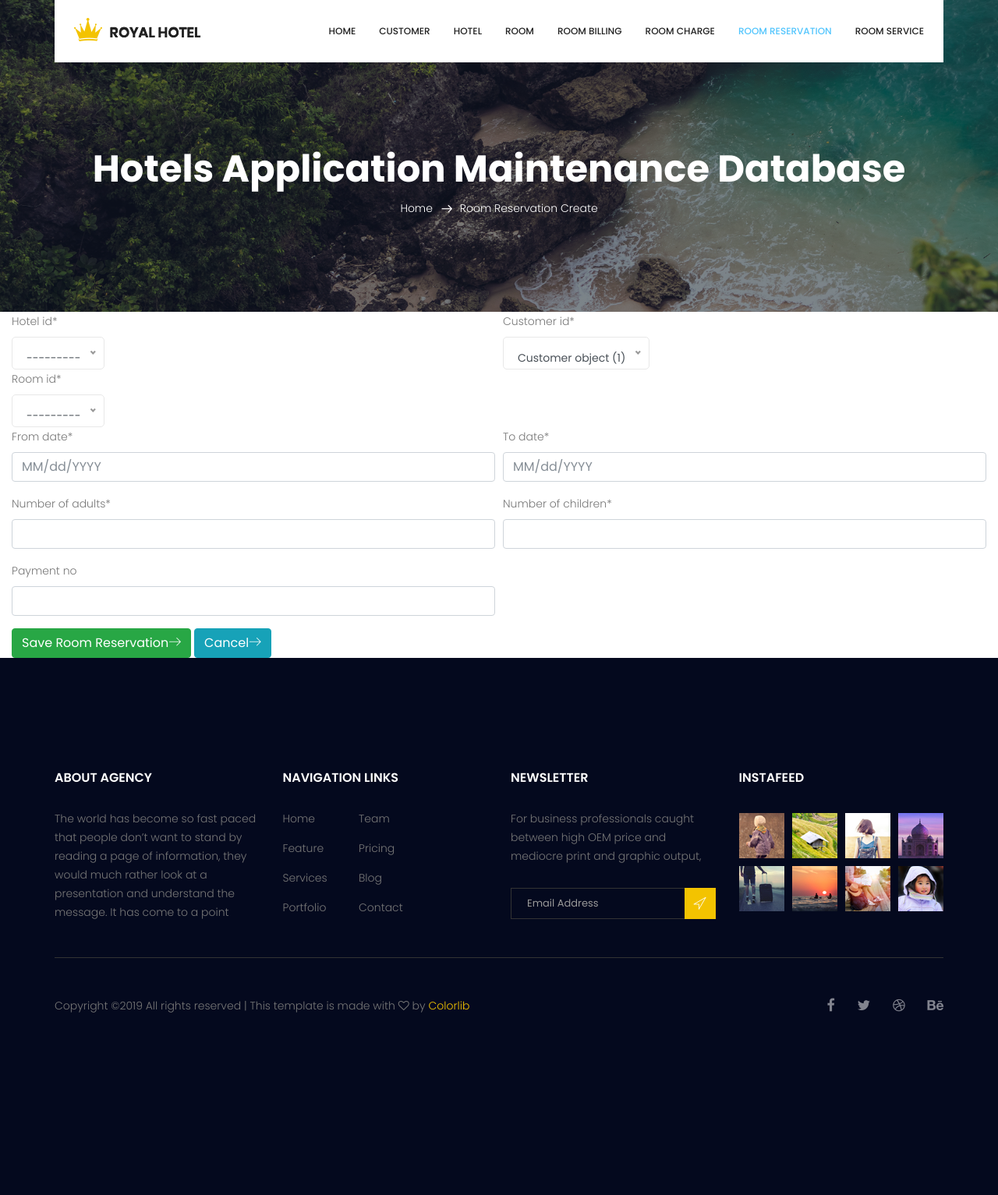
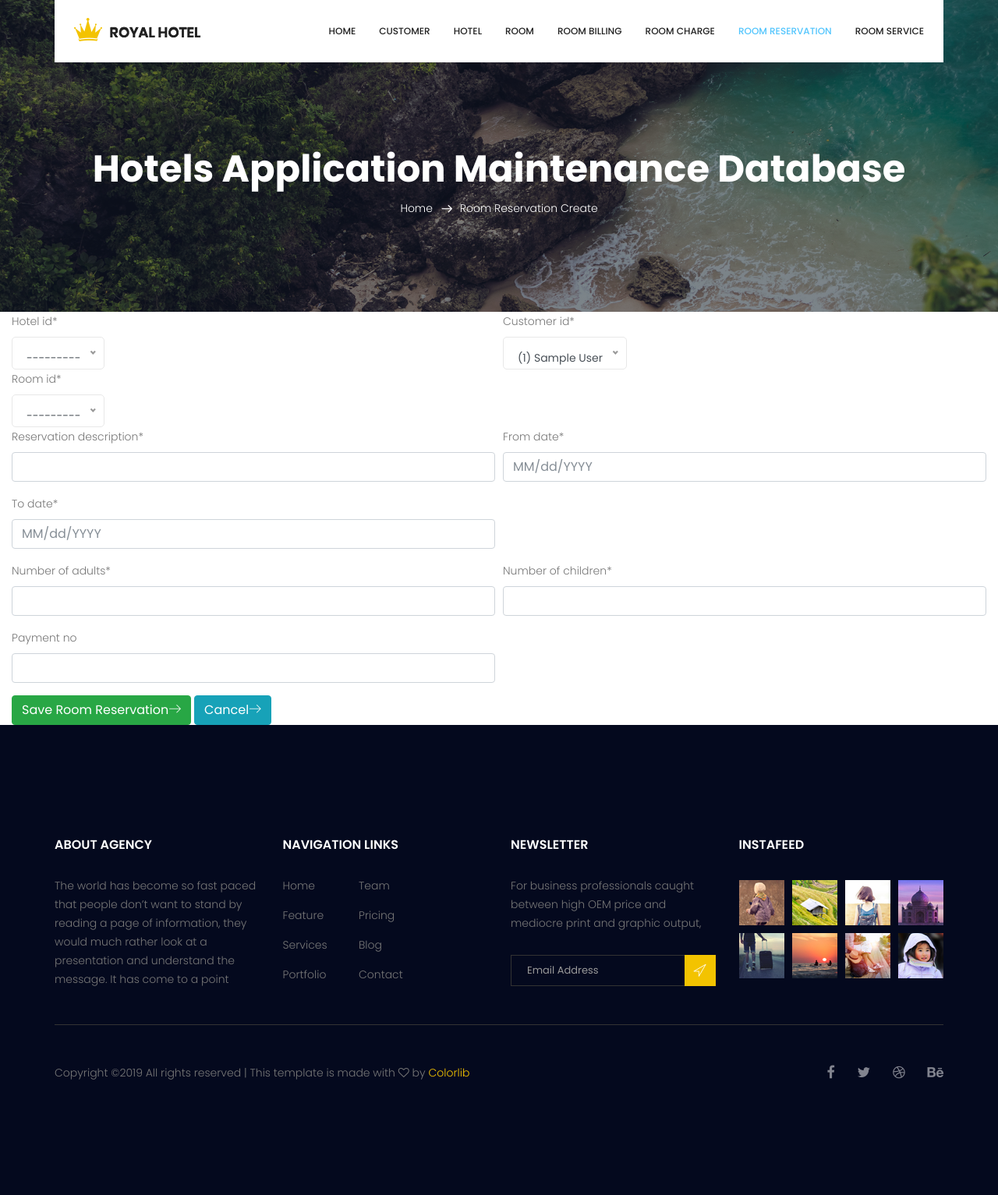
Before and after one commit to hbono2019/HotelProjects, a Django app: page /HotelsAppCRUD/Reservation/create/ in a window 1280 px wide. Shown: the whole page at 78% size. Before the commit the page ends 1299 px from the top, so only its background shows below. Run offline with Django 3.2, Linux system fonts and the light colour scheme; tables that the repository leaves empty hold one stand-in row (values such as "Sample post"); some libraries are stand-ins or nearby versions.

Commit message:
Sixty Fifth Release added extra features for the FK now displayed correctly
Signed-off-by: hbono2019 <D18129993@mytudublin.ie>

```diff
--- a/HotelsAppCRUD/forms.py
+++ b/HotelsAppCRUD/forms.py
@@ -30,7 +30,7 @@
 class RoomReservationForm(ModelForm):
     class Meta:
         model = RoomReservation
-        fields = ['hotel_id', 'customer_id', 'room_id', 'from_date', 'to_date', 'number_of_adults',
+        fields = ['hotel_id', 'customer_id', 'room_id', 'reservation_description', 'from_date', 'to_date', 'number_of_adults',
                   'number_of_children', 'payment_no']
         widgets = {
           'from_date': DateInput(format='%m/%d/%Y', attrs={'class': "input", 'placeholder': "MM/dd/YYYY", 'data-mask': "##/##/####"}),
--- a/HotelsAppCRUD/templates/HotelsAppCRUD/Reservation/room_reservation_create.html
+++ b/HotelsAppCRUD/templates/HotelsAppCRUD/Reservation/room_reservation_create.html
@@ -96,6 +96,9 @@
      </div>
 	</div>
 	<div class="form-row">
+	  <div class="form-group col-md-6 mb-0">
+        {{ form.reservation_description|as_crispy_field }}
+      </div>
 	  <div class="form-group col-md-6 mb-0">
         {{ form.from_date|as_crispy_field }}
       </div>
--- a/HotelsAppCRUD/templates/HotelsAppCRUD/Reservation/room_reservation_delete.html
+++ b/HotelsAppCRUD/templates/HotelsAppCRUD/Reservation/room_reservation_delete.html
@@ -66,7 +66,7 @@
 <div class="container-fluid">
 <form action="" method="POST">
     {% csrf_token %}
-    <h1>Confirm Delete the following "{{ object.reservation_id }} {{ object.room_number }} {{ object.from_date }} {{ object.to_date }}"</h1>
+    <h1>Confirm Delete the following "{{ object.reservation_id }} {{ object.reservation_description }} {{ object.room_number }} {{ object.from_date }} {{ object.to_date }}"</h1>
     <p><input type='Submit' value='Yes'/><a href="../"> Cancel</a></p>
 </form>
 </div>
--- a/HotelsAppCRUD/templates/HotelsAppCRUD/Reservation/room_reservation_detail.html
+++ b/HotelsAppCRUD/templates/HotelsAppCRUD/Reservation/room_reservation_detail.html
@@ -68,6 +68,7 @@
   <p><strong>Hotel Id:</strong> {{ roomreservation.hotel_id }}</p>
   <p><strong>Customer Id:</strong> {{ roomreservation.customer_id }}</p>
   <p><strong>Room Id:</strong> {{ roomreservation.room_id }}</p>
+  <p><strong>Reservation Description:</strong> {{ roomreservation.reservation_description }}</p>
   <p><strong>From Date:</strong> {{ roomreservation.from_date }}</p>
   <p><strong>To Date:</strong> {{ roomreservation.to_date }}</p>
   <p><strong>Payment No:</strong> {{ roomreservation.payment_no }}</p>
--- a/HotelsAppCRUD/templates/HotelsAppCRUD/Reservation/room_reservation_list.html
+++ b/HotelsAppCRUD/templates/HotelsAppCRUD/Reservation/room_reservation_list.html
@@ -76,6 +76,7 @@
            <th scope="col1">Hotel Id</th>
            <th scope="col2">Customer Id</th>
            <th scope="col3">Room Id</th>
+           <th scope="col4">Reservation Description</th>
            <th scope="col5">Reserved from Date</th>
            <th scope="col6">Reserved to Date</th>
            <th scope="col7">Number of Adults</th>
@@ -89,6 +90,7 @@
                <td>{{ reservation.hotel_id}}</td>
                <td>{{ reservation.customer_id}}</td>
                <td>{{ reservation.room_id}}</td>
+               <td>{{ reservation.reservation_description}}</td>
                <td>{{ reservation.from_date}}</td>
                <td>{{ reservation.to_date}}</td>
                <td>{{ reservation.number_of_adults}}</td>
--- a/HotelsAppCRUD/templates/HotelsAppCRUD/Reservation/room_reservation_public_create.html
+++ b/HotelsAppCRUD/templates/HotelsAppCRUD/Reservation/room_reservation_public_create.html
@@ -96,6 +96,9 @@
      </div>
 	</div>
 	<div class="form-row">
+	  <div class="form-group col-md-6 mb-0">
+        {{ form.reservation_description|as_crispy_field }}
+      </div>
 	  <div class="form-group col-md-6 mb-0">
         {{ form.from_date|as_crispy_field }}
       </div>
--- a/HotelsAppCRUD/templates/HotelsAppCRUD/Reservation/room_reservation_public_detail.html
+++ b/HotelsAppCRUD/templates/HotelsAppCRUD/Reservation/room_reservation_public_detail.html
@@ -68,6 +68,7 @@
   <p><strong>Hotel Id:</strong> {{ roomreservation.hotel_id }}</p>
   <p><strong>Customer Id:</strong> {{ roomreservation.customer_id }}</p>
   <p><strong>Room Id:</strong> {{ roomreservation.room_id }}</p>
+  <p><strong>Reservation Description:</strong> {{ roomreservation.reservation_description }}</p>
   <p><strong>From Date:</strong> {{ roomreservation.from_date }}</p>
   <p><strong>To Date:</strong> {{ roomreservation.to_date }}</p>
   <p><strong>Payment No:</strong> {{ roomreservation.payment_no }}</p>
--- a/HotelsAppCRUD/templates/HotelsAppCRUD/Reservation/room_reservation_public_list.html
+++ b/HotelsAppCRUD/templates/HotelsAppCRUD/Reservation/room_reservation_public_list.html
@@ -76,6 +76,7 @@
            <th scope="col1">Hotel Id</th>
            <th scope="col2">Customer Id</th>
            <th scope="col3">Room Id</th>
+           <th scope="col4">Reservation Description</th>
            <th scope="col5">Reserved from Date</th>
            <th scope="col6">Reserved to Date</th>
            <th scope="col7">Number of Adults</th>
@@ -89,6 +90,7 @@
                <td>{{ reservation.hotel_id}}</td>
                <td>{{ reservation.customer_id}}</td>
                <td>{{ reservation.room_id}}</td>
+               <td>{{ reservation.reservation_description}}</td>
                <td>{{ reservation.from_date}}</td>
                <td>{{ reservation.to_date}}</td>
                <td>{{ reservation.number_of_adults}}</td>
--- a/HotelsAppCRUD/templates/HotelsAppCRUD/Reservation/room_reservation_public_update.html
+++ b/HotelsAppCRUD/templates/HotelsAppCRUD/Reservation/room_reservation_public_update.html
@@ -96,6 +96,9 @@
      </div>
 	</div>
 	<div class="form-row">
+	  <div class="form-group col-md-6 mb-0">
+        {{ form.reservation_description|as_crispy_field }}
+      </div>
 	  <div class="form-group col-md-6 mb-0">
         {{ form.from_date|as_crispy_field }}
       </div>
--- a/HotelsAppCRUD/templates/HotelsAppCRUD/Reservation/room_reservation_update.html
+++ b/HotelsAppCRUD/templates/HotelsAppCRUD/Reservation/room_reservation_update.html
@@ -96,6 +96,9 @@
      </div>
 	</div>
 	<div class="form-row">
+	  <div class="form-group col-md-6 mb-0">
+        {{ form.reservation_description|as_crispy_field }}
+      </div>
 	  <div class="form-group col-md-6 mb-0">
         {{ form.from_date|as_crispy_field }}
       </div>
--- a/HotelsAppCRUD/views.py
+++ b/HotelsAppCRUD/views.py
@@ -58,11 +58,11 @@
     form_class = CustomerForm
     def create_customer(request):
         if request.method == "POST":
-            form=CustomerForm(request.POST)
+            form = CustomerForm(request.POST)
             if form.is_valid():
                customer_item = form.save(commit=False)
                customer_item.save()
-               return redirect('/Customers/'+ str(customer_item.id)+ '/')
+               return redirect('HotelsAppCRUD:customer_index')
         else:
             form = CustomerForm()
             context = {'form': form}
@@ -89,12 +89,12 @@
     form_class = CustomerForm
     model = Customer
     def update_customer(request, id=None):
-        item = get_object_or_404(Hotel, id=id)
-        form = HotelForm(request.POST or None, instance=item)
+        item = get_object_or_404(Customer, id=id)
+        form = CustomerForm(request.POST or None, instance=item)
         if form.is_valid():
            customer_item = form.save(commit=False)
            customer_item.save()
-           return redirect('/Customers/' + str(customer_item.id) + '/')
+           return redirect('HotelsAppCRUD:customer_index')
         context = {'form': form}
         return render(request, template_name, context)
 
@@ -120,7 +120,7 @@
             if form.is_valid():
                hotel_item = form.save(commit=False)
                hotel_item.save()
-               return redirect('/Hotels/'+ str(hotel_item.id)+ '/')
+               return redirect('HotelsAppCRUD:hotel_index')
         else:
             form = HotelForm()
             context = {'form': form}
@@ -152,7 +152,7 @@
         if form.is_valid():
             hotel_item = form.save(commit=False)
             hotel_item.save()
-            return redirect('/Hotels/' + str(hotel_item.id) + '/')
+            return redirect('HotelsAppCRUD:hotel_index')
         context = {'form': form}
         return render(request, template_name, context)
 
@@ -171,14 +171,14 @@
 
 class RoomCreate(CreateView):
     template_name = "HotelsAppCRUD/Rooms/room_create.html"
-    form_class =  RoomForm
+    form_class = RoomForm
     def create_room(request):
         if request.method == "POST":
-            form=RoomForm(request.POST)
+            form = RoomForm(request.POST)
             if form.is_valid():
                room_item = form.save(commit=False)
                room_item.save()
-               return redirect('/Rooms/'+ str(room_item.id)+ '/')
+               return redirect('HotelsAppCRUD:room_index')
         else:
             form = RoomForm()
             context = {'form': form}
@@ -210,7 +210,7 @@
         if form.is_valid():
             room_item = form.save(commit=False)
             room_item.save()
-            return redirect('/Hotels/' + str(room_item.id) + '/')
+            return redirect('HotelsAppCRUD:room_index')
         context = {'form': form}
         return render(request, template_name, context)
 
@@ -236,7 +236,7 @@
             if form.is_valid():
                reservation_item = form.save(commit=False)
                reservation_item.save()
-               return redirect('/Hotels/'+ str(reservation_item.id)+ '/')
+               return redirect('HotelsAppCRUD:rooms_reservation_index')
         else:
             form =RoomReservationForm()
             context = {'form': form}
@@ -248,11 +248,11 @@
     form_class = RoomReservationForm
     def create_reservation(request):
         if request.method == "POST":
-            form=RoomReservationForm(request.POST)
+            form = RoomReservationForm(request.POST)
             if form.is_valid():
                reservation_item = form.save(commit=False)
                reservation_item.save()
-               return redirect('/Hotels/'+ str(reservation_item.id)+ '/')
+               return redirect('HotelsAppCRUD:rooms_reservation_public_index')
         else:
             form =RoomReservationForm()
             context = {'form': form}
@@ -296,7 +296,7 @@
         if form.is_valid():
             reservation_item = form.save(commit=False)
             reservation_item.save()
-            return redirect('/Hotels/' + str(reservation_item.id) + '/')
+            return redirect('HotelsAppCRUD:rooms_reservation_index')
         context = {'form': form}
         return render(request, template_name, context)
 
@@ -311,7 +311,7 @@
         if form.is_valid():
             reservation_item = form.save(commit=False)
             reservation_item.save()
-            return redirect('/Hotels/' + str(reservation_item.id) + '/')
+            return redirect('HotelsAppCRUD:rooms_reservation_public_index')
         context = {'form': form}
         return render(request, template_name, context)
 
@@ -337,7 +337,7 @@
             if form.is_valid():
                service_item = form.save(commit=False)
                service_item.save()
-               return redirect('/Hotels/'+ str(service_item.id)+ '/')
+               return redirect('HotelsAppCRUD:rooms_service_index')
         else:
             form = RoomServiceForm()
             context = {'form': form}
@@ -368,7 +368,7 @@
         if form.is_valid():
             service_item = form.save(commit=False)
             service_item.save()
-            return redirect('/Hotels/' + str(service_item.id) + '/')
+            return redirect('HotelsAppCRUD:rooms_service_index')
         context = {'form': form}
         return render(request, template_name, context)
 
@@ -394,7 +394,7 @@
             if form.is_valid():
                charge_item = form.save(commit=False)
                charge_item.save()
-               return redirect('/Hotels/'+ str(charge_item.id)+ '/')
+               return redirect('HotelsAppCRUD:rooms_charge_index')
         else:
             form = RoomChargesForm()
             context = {'form': form}
@@ -425,7 +425,7 @@
         if form.is_valid():
             charge_item = form.save(commit=False)
             charge_item.save()
-            return redirect('/Hotels/' + str(charge_item.id) + '/')
+            return redirect('HotelsAppCRUD:rooms_charge_index')
         context = {'form': form}
         return render(request, template_name, context)
 
@@ -451,7 +451,7 @@
             if form.is_valid():
                billing_item = form.save(commit=False)
                billing_item.save()
-               return redirect('/Hotels/'+ str(billing_item.id)+ '/')
+               return redirect('HotelsAppCRUD:rooms_billing_index')
         else:
             form = RoomBillingForm()
             context = {'form': form}
@@ -478,11 +478,11 @@
     model = RoomBilling
     def update_billing(request, id=None):
         item = get_object_or_404(Hotel, id=id)
-        form =RoomBillingForm(request.POST or None, instance=item)
+        form = RoomBillingForm(request.POST or None, instance=item)
         if form.is_valid():
             billing_item = form.save(commit=False)
             billing_item.save()
-            return redirect('/Hotels/' + str(billing_item.id) + '/')
+            return redirect('HotelsAppCRUD:rooms_billing_index')
         context = {'form': form}
         return render(request, template_name, context)
 
```
Also changed, not shown: HotelsAppCRUD/models.py (+24 -0 lines), HotelsAppCRUD/migrations/0007_roomreservation_reservation_description.py (added).
